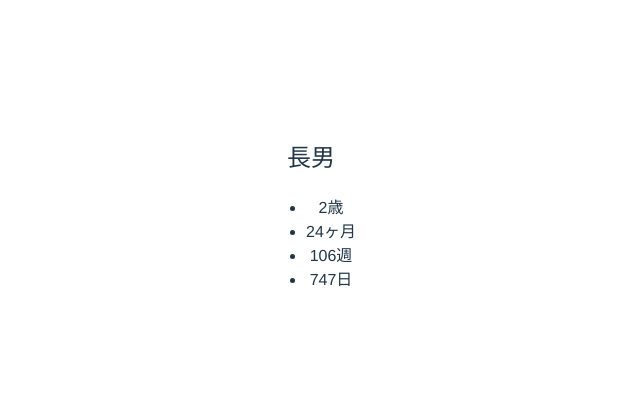
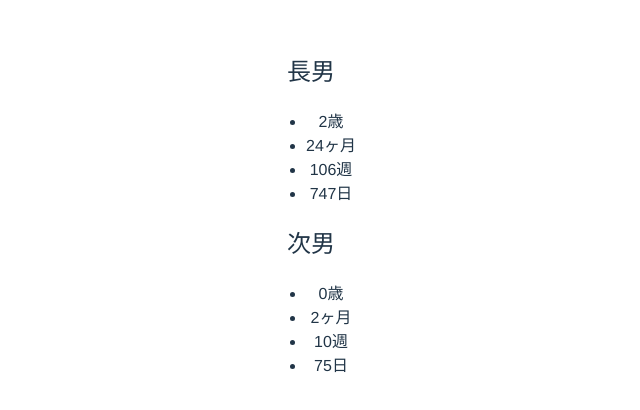
Before and after one commit to lamlam/age-snap, a React (Vite) app: page / in a window 1280 px wide. Shown: the part 186-596 px from the top of the page, without its empty margins (329-969 px from the left). Built offline with nearby package versions, Linux system fonts and the light colour scheme.

Commit message:
Add 次男

```diff
--- a/src/App.tsx
+++ b/src/App.tsx
@@ -18,6 +18,10 @@ function App() {
         name="長男"
         birthDate={zonedTimeToUtc('2021-08-10 00:00:00.000', 'Asia/Tokyo')}
       />
+      <Person
+        name="次男"
+        birthDate={zonedTimeToUtc('2023-06-13 00:00:00.000', 'Asia/Tokyo')}
+      />
     </>
   );
 }
```
